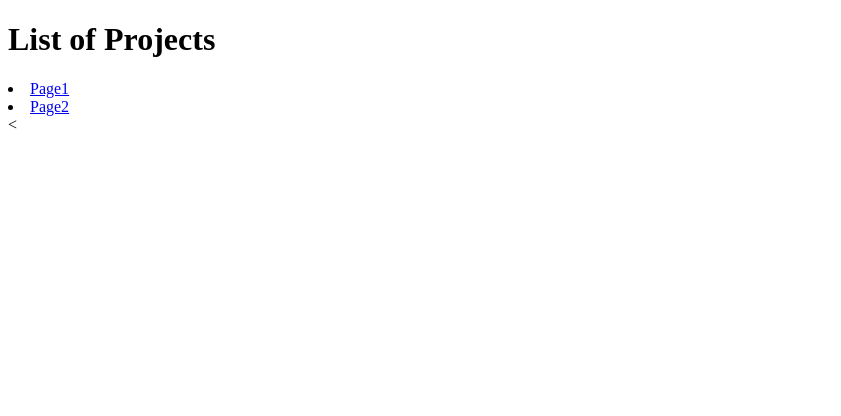
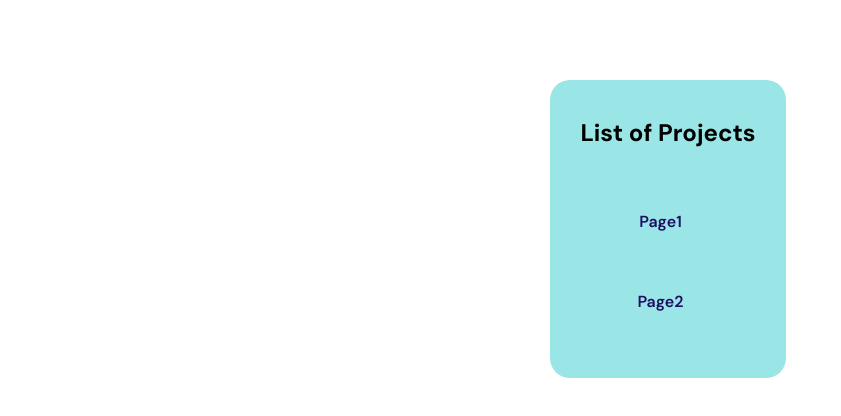
Before and after one commit to kidmagus/frontend-practice, a plain HTML site: page index.html in a window 1280 px wide. Shown: the whole page, without its empty margins (0-841 px from the left). Drawn offline with Linux system fonts and the light colour scheme.

Commit message:
With style (TBD)

```diff
--- /dev/null
+++ b/css/style.css
@@ -0,0 +1,53 @@
+body {
+
+    margin: 0 auto;
+}
+
+
+
+.container {
+
+    align-items: center;
+    justify-content: center;
+    display: flex;
+    flex-direction: column;
+    padding: 20px 30px 20px 30px;
+    position: absolute;
+    top: 10%;
+    left: 43%;
+    background-color:#9AE5E6;
+    border: none;
+    border-radius: 20px;
+
+}
+
+ul {
+
+   display: flex;
+   flex-direction: column;
+   padding: 0;
+   list-style-type: none;
+
+  }
+
+li {
+    margin-top: 20px;
+    margin-bottom: 20px;
+    padding: 10px 25px 10px 10px;
+    line-height: 20px;
+
+    text-align: center;
+
+}
+
+li a {
+    color: var(--blue-text-color);
+    font-weight: 600;
+    list-style-type: none;
+    text-decoration: none;
+  }
+
+li a.active {
+    background-color: #04AA6D;
+    color: white;
+  }
--- a/index.html
+++ b/index.html
@@ -4,20 +4,23 @@
     <meta charset="UTF-8">
     <meta name="viewport" content="width=device-width, initial-scale=1.0">
     <title>List of Projects</title>
-    <link rel="stylesheet" href="">
+    <link rel="stylesheet" href="css/index.css">
+    <link rel="stylesheet" href="css/style.css">
     <link rel="preconnect" href="https://fonts.googleapis.com">
     <link rel="preconnect" href="https://fonts.gstatic.com" crossorigin>
     <link href="https://fonts.googleapis.com/css2?family=DM+Sans:ital,opsz,wght@0,9..40,100..1000;1,9..40,100..1000&display=swap" rel="stylesheet">
 </head>
 <body>
-    <header>
-        <h1> List of Projects</h1>
 
-    </header>
+    <nav class="container">
+        <h2>List of Projects</h2>
+        <ul>
+            <li> <a href ="page1.html" target="_blank">Page1</a></li>
+            <li> <a href="page2.html" target="_blank">Page2</a></li>
 
-   <li> <a href ="page1.html" target="_blank">Page1</a></li>
-   <li>  <a href="page2.html" target="_blank">Page2</a></li>
+        </ul>
+    </nav>
+
+
 </body>
 </html>
-
-<
```
